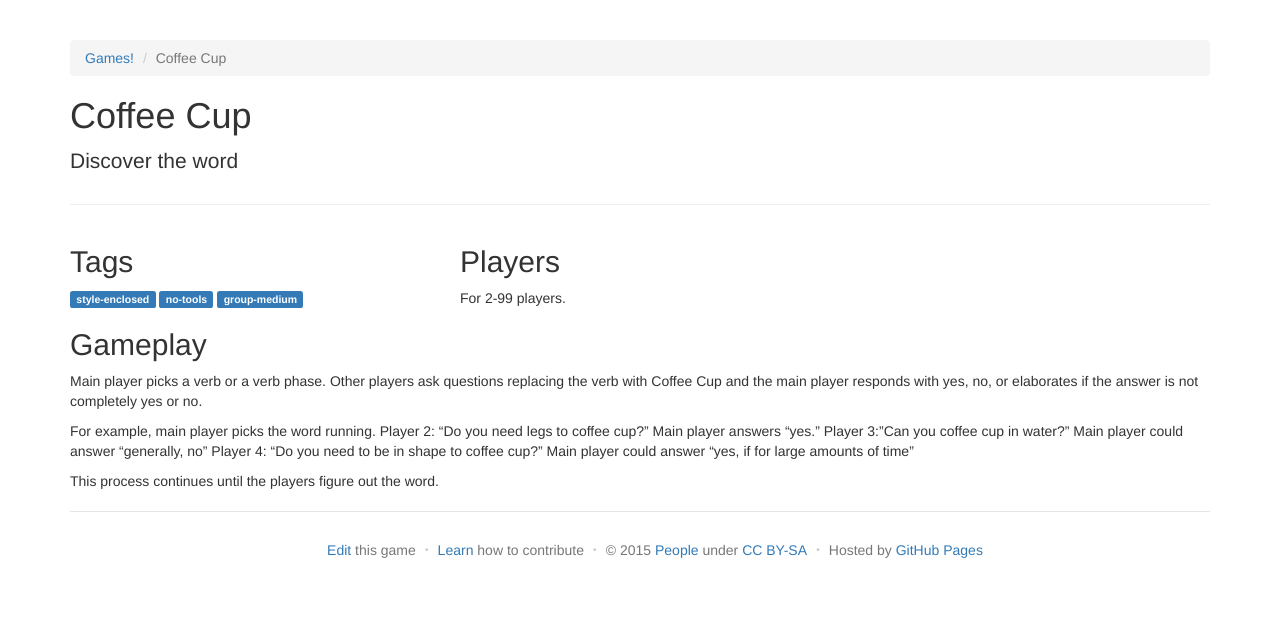
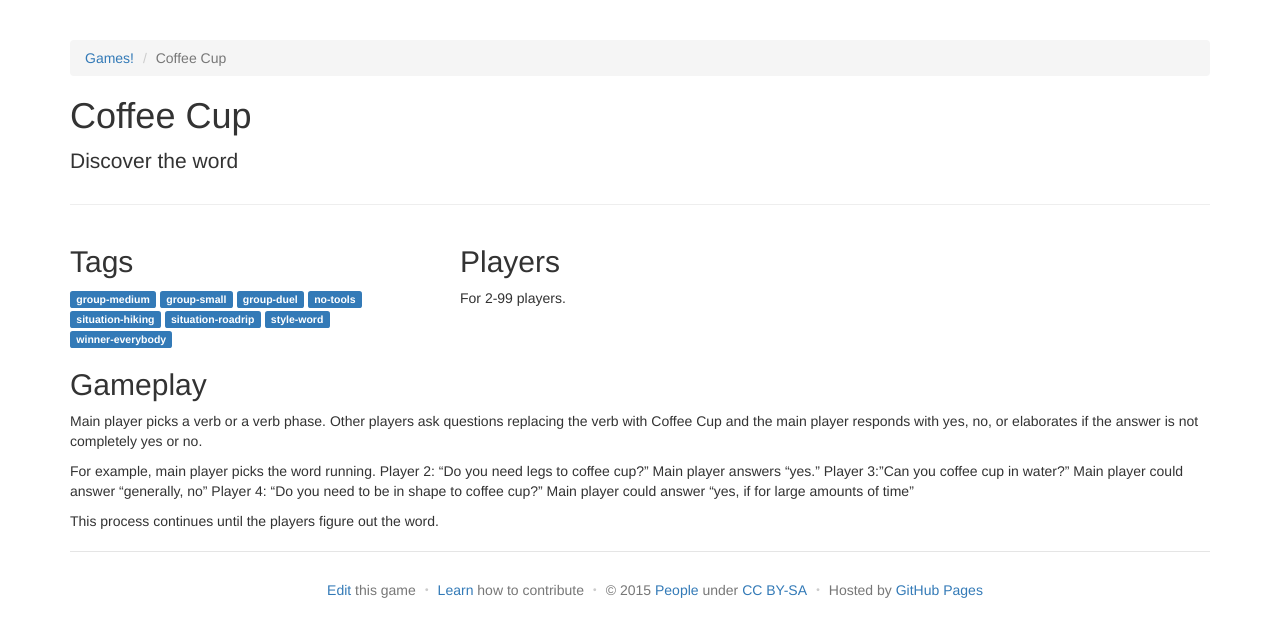
Before and after one commit to davidselassie/games, a Jekyll site: the page built from _games/coffeecup.md, in a window 1280 px wide. Shown: the top 637 px of the page. Built offline with Jekyll 4.4.1, drawn with Linux system fonts in a browser that asks for light colours.

Commit message:
Update coffeecup.md

```diff
--- a/_games/coffeecup.md
+++ b/_games/coffeecup.md
@@ -1,9 +1,14 @@
 ---
 title: Coffee Cup
 tags:
-  - style-enclosed
+  - group-medium
+  - group-small
+  - group-duel
   - no-tools
-  - group-medium
+  - situation-hiking
+  - situation-roadrip
+  - style-word
+  - winner-everybody
 
 oneliner: Discover the word
 players: 2-99
```
